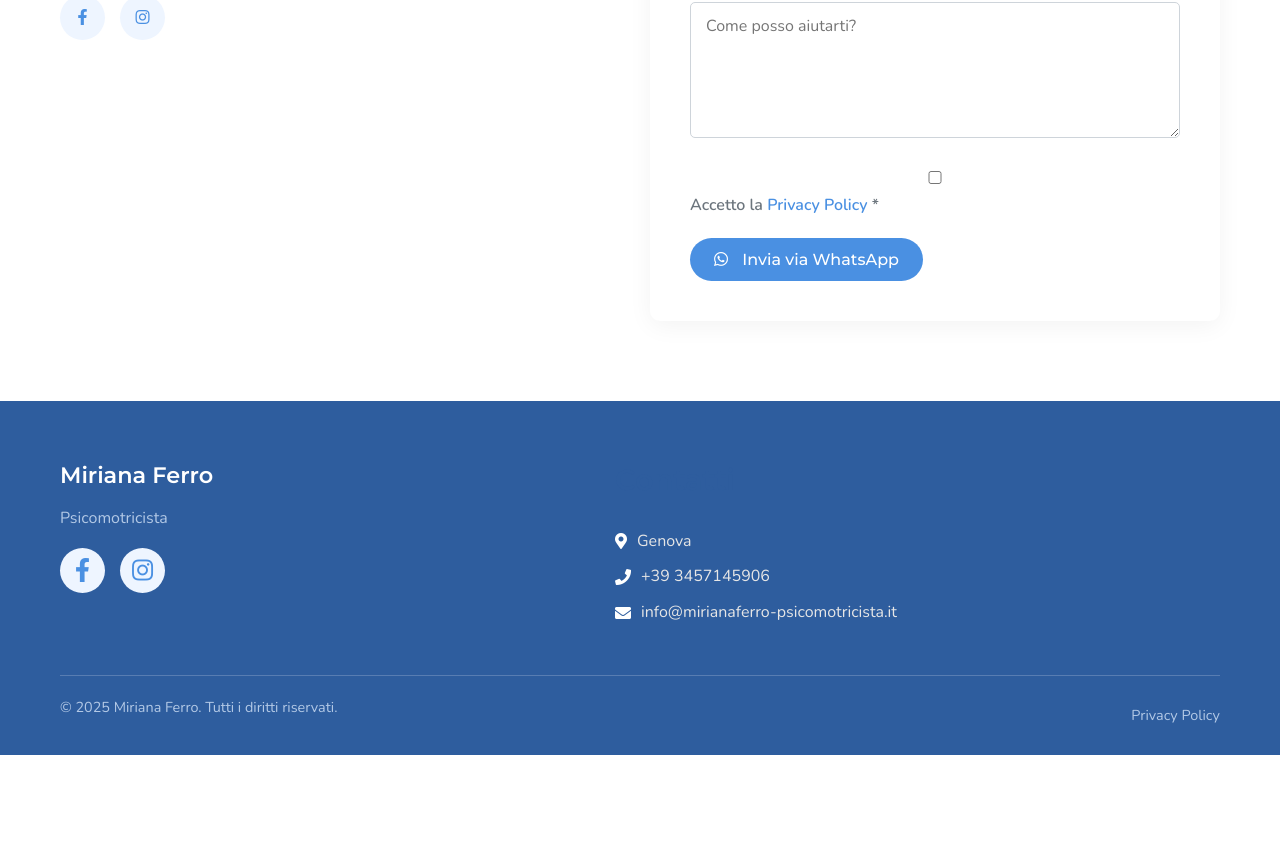
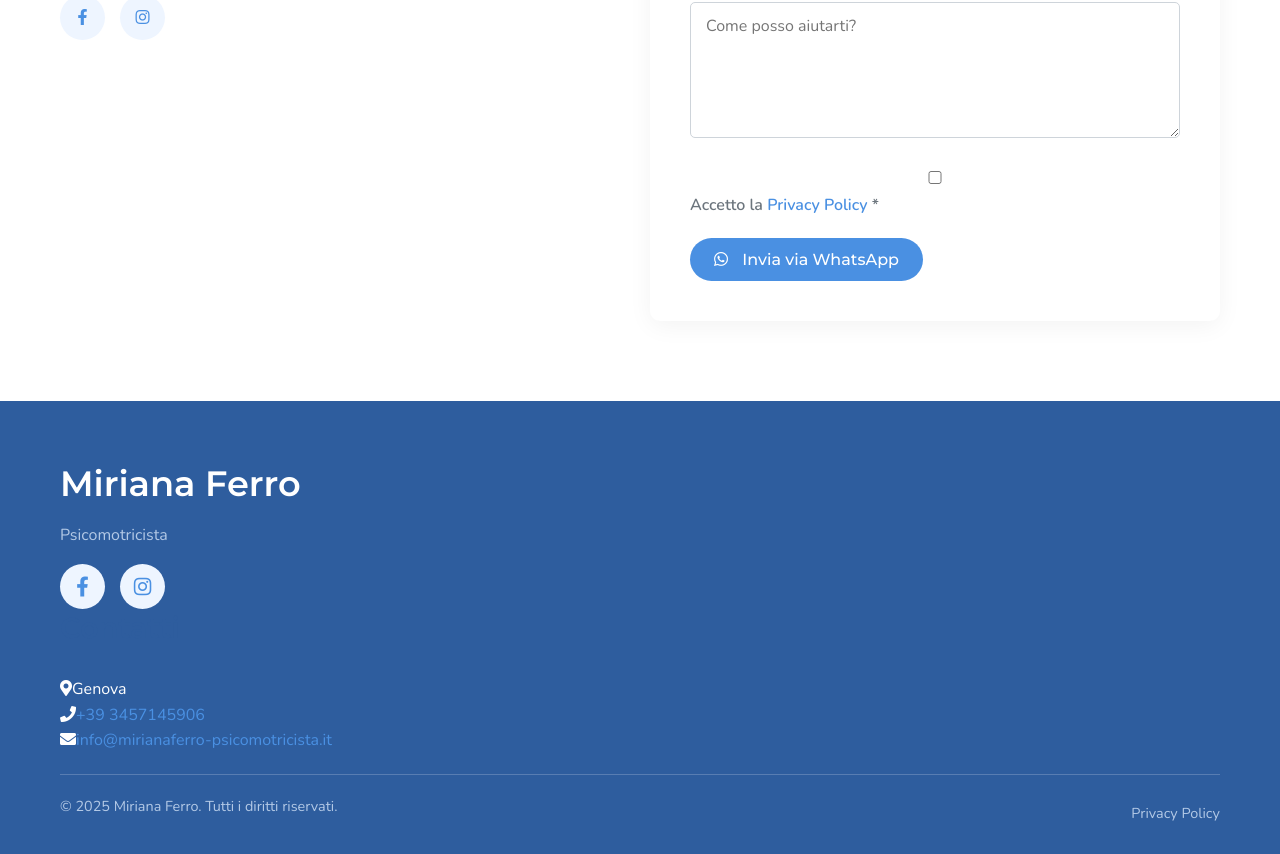
Before and after one commit to aikan86/MirianaPsicomotricita, a React (Create React App) app: page /contatti in a window 1280 px wide. Shown: the part 805-1659 px from the top of the page. Before the commit the page ends 1560 px from the top, so only its background shows below. Built offline with nearby package versions, Linux system fonts and the light colour scheme.

Commit message:
Update Footer.css

```diff
--- a/src/styles/Footer.css
+++ b/src/styles/Footer.css
@@ -13,27 +13,34 @@
   padding: 0 20px;
 }
 
-/* Layout principale: Spinge le sezioni ai due lati opposti */
-.footer-main-content {
+/* Layout principale: assicura che il titolo "Contatti" e i dati siano visibili e a destra */
+.footer-links {
   display: flex;
   justify-content: space-between;
   align-items: flex-start;
   margin-bottom: 40px;
+  flex-wrap: wrap;
 }
 
-.footer-section {
-  flex: 1;
+/* Contenitori per le due sezioni (Profilo e Contatti) */
+.footer-link-wrapper {
+  display: flex;
+  flex-direction: column;
+  width: 45%;
 }
 
-/* SEZIONE SINISTRA: Profilo Miriana */
-.profile-info {
-  text-align: left;
+/* Stile per i titoli h2 (Miriana Ferro e Contatti) */
+.footer-link-items h2 {
+  margin-bottom: 20px;
+  color: #fff;
+  font-size: 1.4rem;
+  font-weight: 700;
 }
 
-.footer-section h2 {
-  margin-bottom: 16px;
-  color: #fff;
-  font-size: 1.4rem;
+/* SEZIONE SINISTRA: Profilo */
+.footer-link-wrapper:first-child {
+  text-align: left;
+  align-items: flex-start;
 }
 
 .footer-description {
@@ -45,57 +52,54 @@
 .social-icons {
   display: flex;
   gap: 15px;
-  margin-top: 16px;
+  margin-top: 10px;
 }
 
 .social-icon-link {
-  color: #fff;
-  font-size: 24px;
-  transition: color 0.3s ease;
   background: white; /* Cerchio bianco come da immagine */
-  color: #2e5d9e;
+  color: #2e5d9e;    /* Icona blu */
   width: 40px;
   height: 40px;
   display: flex;
   align-items: center;
   justify-content: center;
   border-radius: 50%;
+  font-size: 20px;
+  transition: all 0.3s ease;
 }
 
 .social-icon-link:hover {
-  color: #4a90e2;
   transform: translateY(-3px);
+  background-color: #f0f0f0;
 }
 
-/* SEZIONE DESTRA: Contatti */
-.contact-info {
-  display: flex;
-  flex-direction: column;
-  align-items: flex-end; /* Allinea tutto il blocco a destra */
-  text-align: right;    /* Allinea il testo a destra */
+/* SEZIONE DESTRA: Contatti - Ripristina la visibilità della scritta Contatti */
+.footer-link-wrapper:last-child {
+  text-align: right;
+  align-items: flex-end; /* Spinge tutto il blocco a destra */
 }
 
-.footer-contact-item {
+.footer-link-items p {
   display: flex;
   align-items: center;
-  justify-content: flex-end; /* Allinea icone e testo a destra */
-  margin-bottom: 10px;
+  justify-content: flex-end; /* Allinea icona e testo a destra */
   color: #e6e6e6;
+  margin-bottom: 12px;
+  font-size: 1rem;
 }
 
-.footer-contact-item i {
+.footer-link-items i {
   margin-right: 10px;
   color: #fff;
 }
 
-.footer-contact-item a {
+.footer-link-items a {
   color: #e6e6e6;
   text-decoration: none;
-  font-size: 1rem;
   transition: color 0.3s ease;
 }
 
-.footer-contact-item a:hover {
+.footer-link-items a:hover {
   color: #4a90e2;
 }
 
@@ -107,6 +111,7 @@
   display: flex;
   justify-content: space-between;
   align-items: center;
+  width: 100%;
 }
 
 .website-rights {
@@ -125,21 +130,21 @@
   color: #fff;
 }
 
-/* RESPONSIVE: Per cellulari tutto torna al centro */
+/* RESPONSIVE: Mobile */
 @media screen and (max-width: 768px) {
-  .footer-main-content {
+  .footer-links {
     flex-direction: column;
     align-items: center;
-    text-align: center;
   }
 
-  .profile-info, .contact-info {
+  .footer-link-wrapper {
+    width: 100%;
+    text-align: center;
     align-items: center;
-    text-align: center;
     margin-bottom: 30px;
   }
 
-  .footer-contact-item {
+  .footer-link-items p {
     justify-content: center;
   }
 
@@ -150,5 +155,6 @@
   .footer-bottom {
     flex-direction: column;
     gap: 15px;
+    text-align: center;
   }
 }
```
